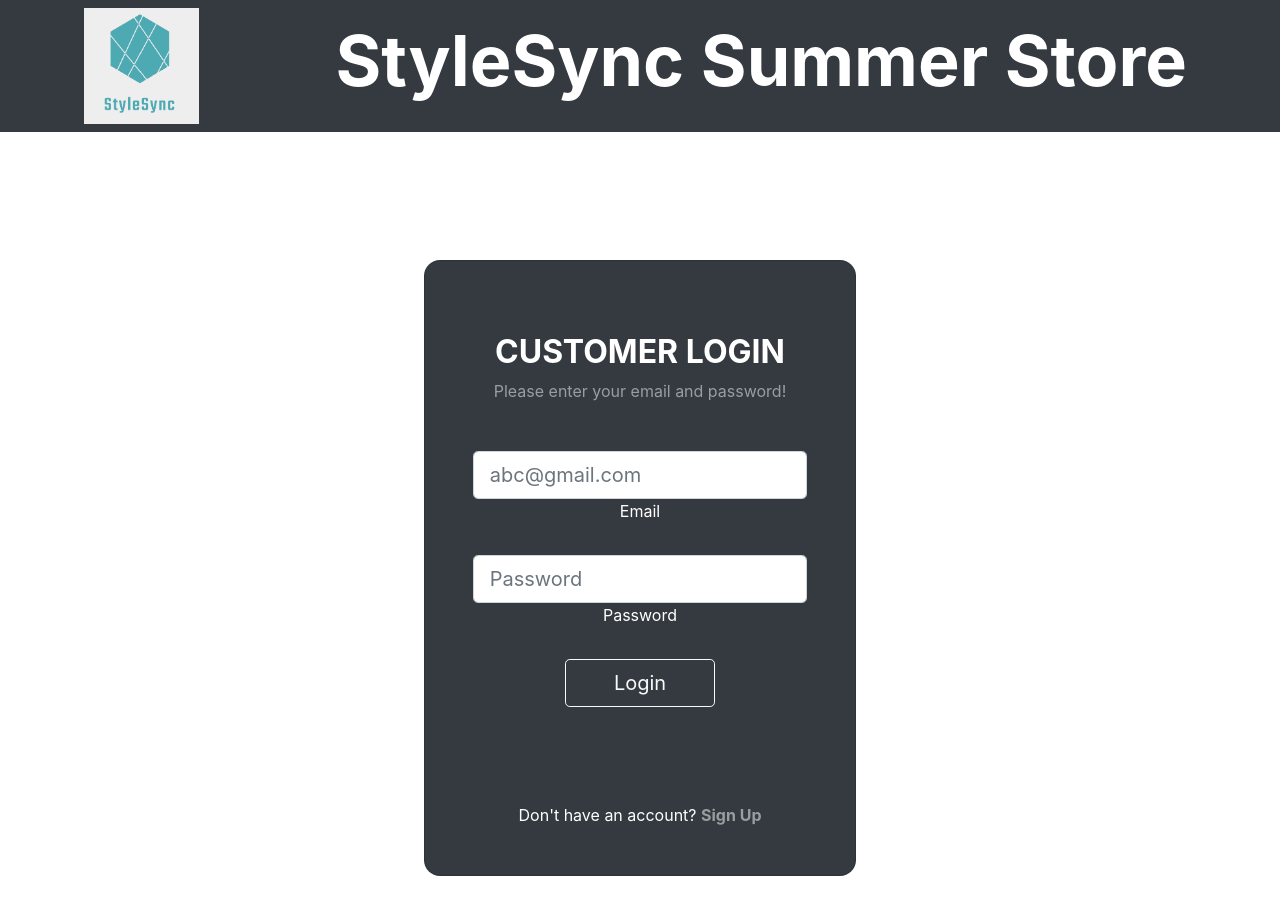
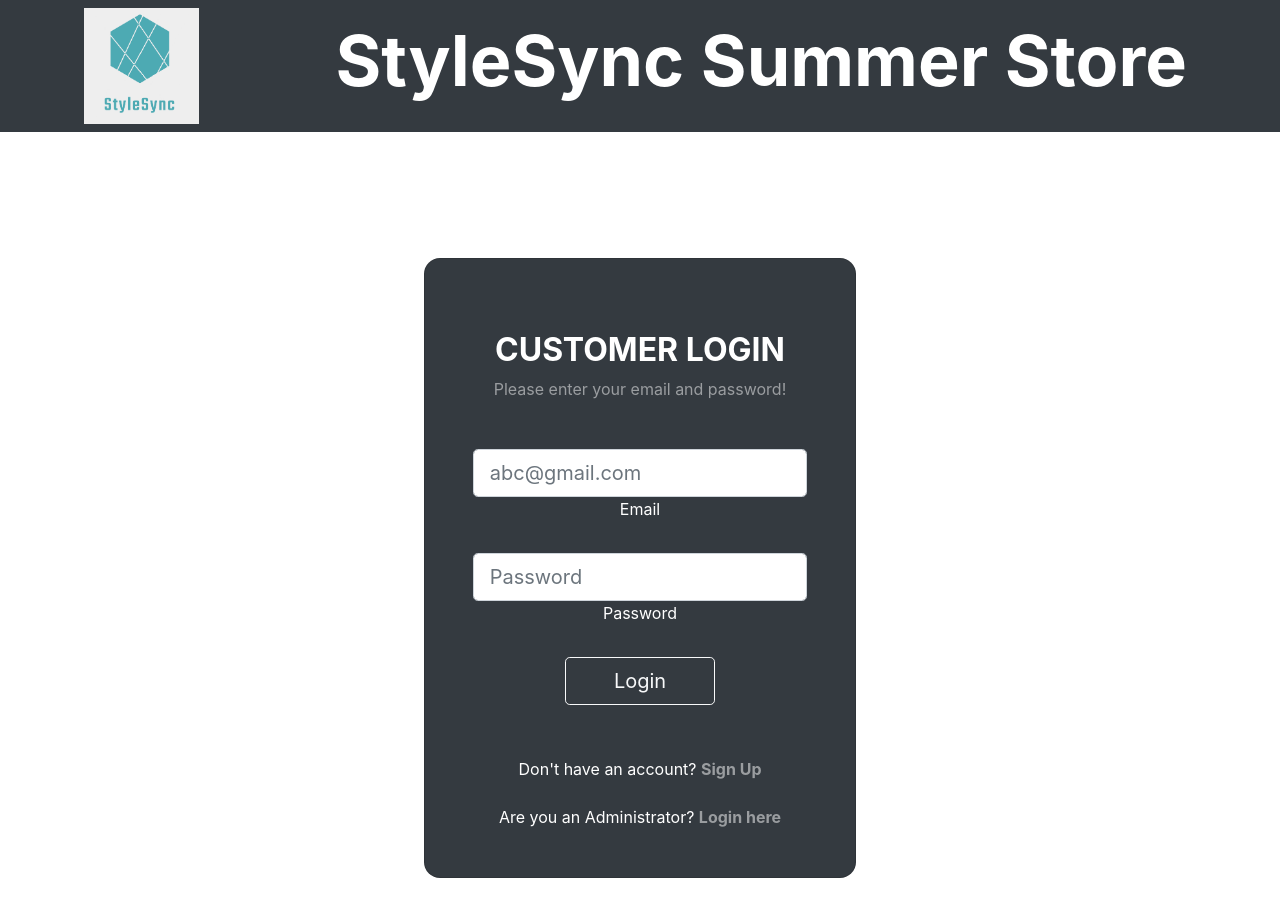
Before and after one commit to Sathira-Wijeratne/StyleSync-Solutions, a React (Create React App) app in the folder frontend/: page / in a window 1280 px wide. Shown: the top 916 px of the page. Built offline with nearby package versions, Linux system fonts and the light colour scheme; the HTML template or start-up script is replaced by a standard one.

Commit message:
Updated login page

```diff
--- a/frontend/src/components/Login.js
+++ b/frontend/src/components/Login.js
@@ -36,7 +36,7 @@
                   style={{ borderRadius: "1rem" }}
                 >
                   <div className="card-body p-5 text-center">
-                    <div className="mb-md-5 mt-md-4 pb-5">
+                    <div className="mb-md-5 mt-md-4 pb-1">
                       <h2 className="fw-bold mb-2 text-uppercase">
                         Customer Login
                       </h2>
@@ -87,11 +87,17 @@
                     <div>
                       <p className="mb-0">
                         Don't have an account?{" "}
-                        <a
-                          href="/buyersignup"
-                          className="text-white-50 fw-bold"
-                        >
+                        <a href="/signup" className="text-white-50 fw-bold">
                           Sign Up
+                        </a>
+                      </p>
+                    </div>
+                    <br />
+                    <div>
+                      <p className="mb-0">
+                        Are you an Administrator?{" "}
+                        <a href="/adminlogin" className="text-white-50 fw-bold">
+                          Login here
                         </a>
                       </p>
                     </div>
```
